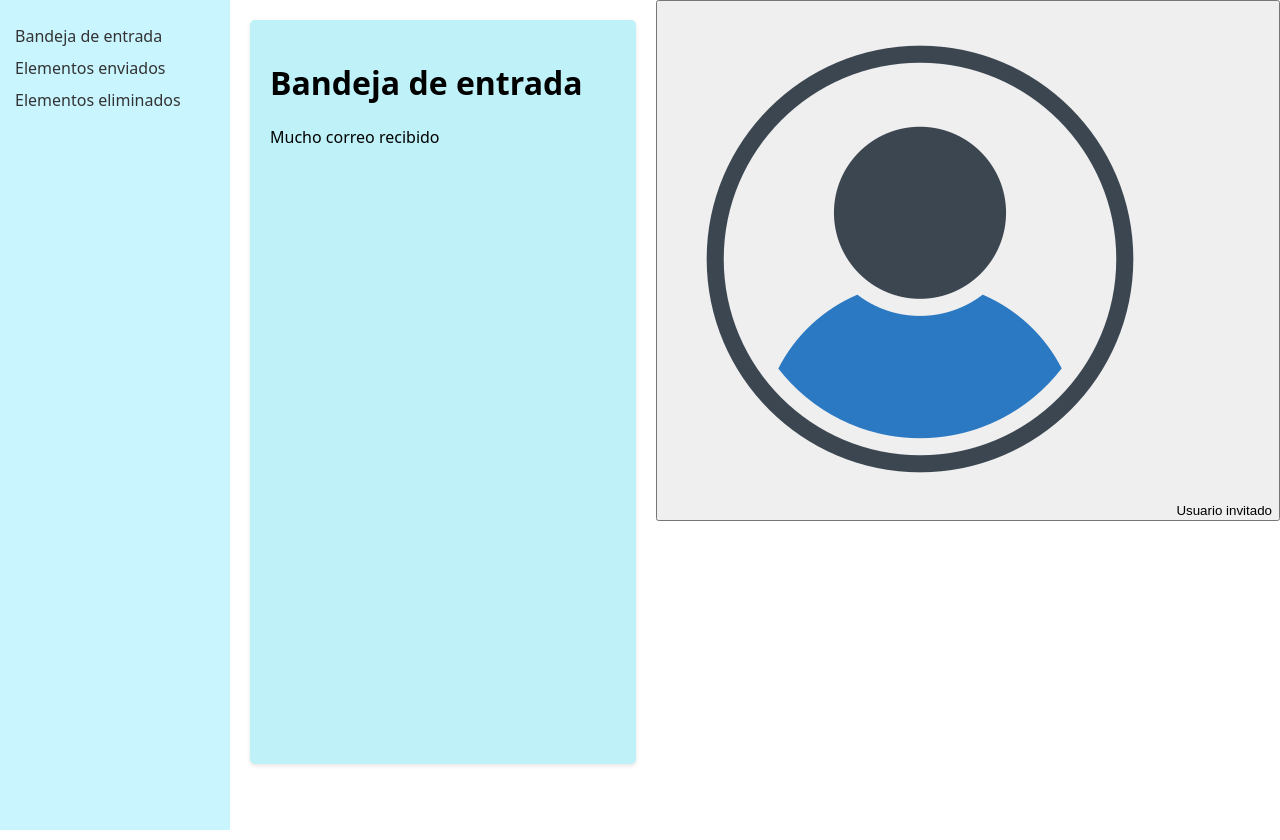
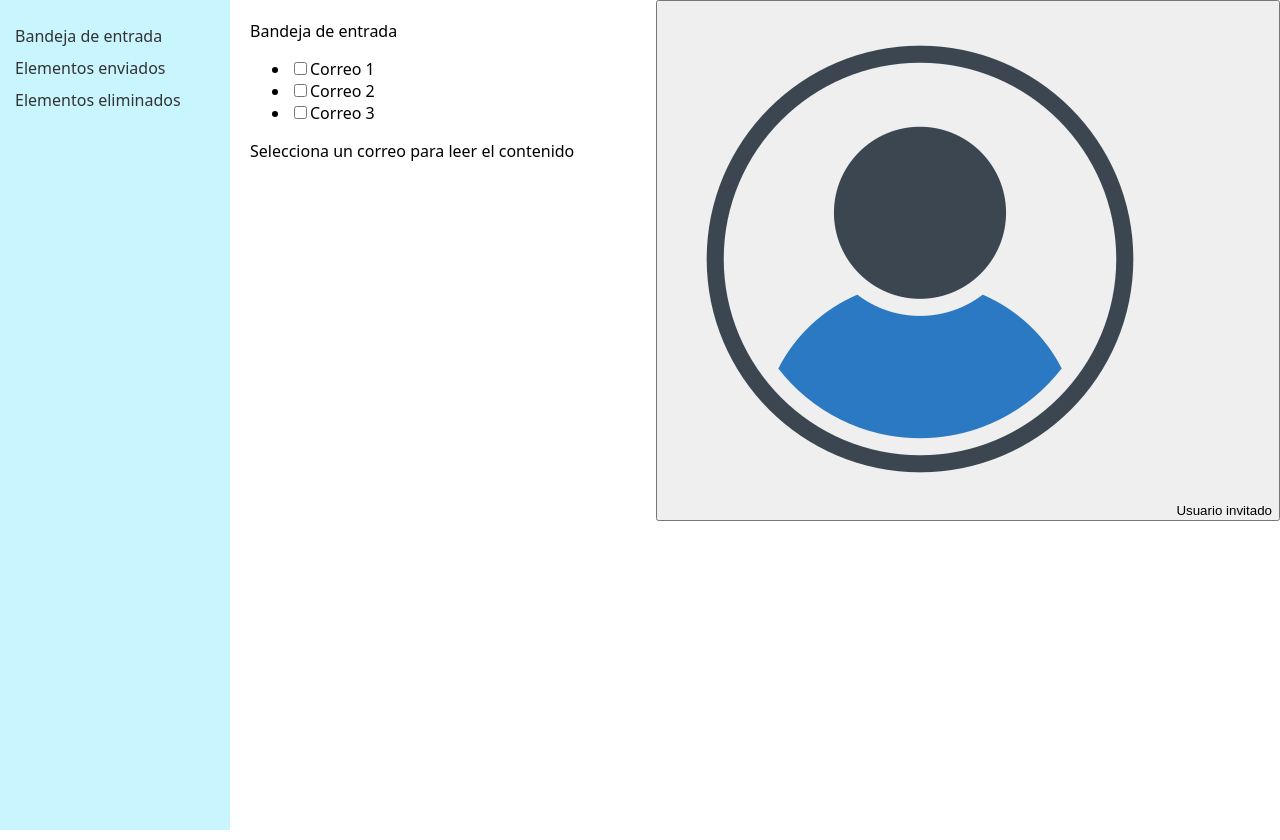
Before and after one commit to SebastianBaeza/DigitalSkillApp, a React (Vite) app in the folder react-app/: page / in a window 1280 px wide. Built offline with nearby package versions, Linux system fonts and the light colour scheme.

Commit message:
Update bandeja.jsx

```diff
--- a/react-app/src/bandeja.jsx
+++ b/react-app/src/bandeja.jsx
@@ -1,11 +1,59 @@
-import React from 'react';
-import "./correo.css";
+import React, { useState } from 'react';
+import './correo.css';
 
-const Bandeja = () => {
+const Bandeja = ({ correos, moveToTrash }) => {
+    const [selectedCorreos, setSelectedCorreos] = useState([]);
+    const [selectedCorreo, setSelectedCorreo] = useState(null);
+
+    const handleClick = (correo) => {
+        setSelectedCorreo(correo);
+    };
+
+    const handleCheckboxChange = (correo) => {
+        setSelectedCorreos(prevState => {
+            if (prevState.includes(correo)) {
+                return prevState.filter(c => c !== correo);
+            } else {
+                return [...prevState, correo];
+            }
+        });
+    };
+
+    const handleMoveToTrash = () => {
+        moveToTrash(selectedCorreos);
+        setSelectedCorreos([]);
+    };
+
     return (
-        <div className="recuadro-gris">
-            <h1>Bandeja de entrada</h1>
-            <p>Mucho correo recibido</p>
+        <div className="pagina">
+            <div className="bandeja-lista">
+                <div className="titulo">Bandeja de entrada</div>
+                <ul>
+                    {correos.map(correo => (
+                        <li key={correo.id} className={correo.id === selectedCorreo?.id ? 'selected' : ''}>
+                            <input
+                                type="checkbox"
+                                checked={selectedCorreos.includes(correo)}
+                                onChange={() => handleCheckboxChange(correo)}
+                            />
+                            <span onClick={() => handleClick(correo)}>{correo.subject}</span>
+                        </li>
+                    ))}
+                </ul>
+                {selectedCorreos.length > 0 && (
+                    <button onClick={handleMoveToTrash} className="move-trash-button">Mover a Basurero</button>
+                )}
+            </div>
+            <div className="correo-content">
+                {selectedCorreo ? (
+                    <>
+                        <h1>{selectedCorreo.subject}</h1>
+                        <p>{selectedCorreo.content}</p>
+                    </>
+                ) : (
+                    <p>Selecciona un correo para leer el contenido</p>
+                )}
+            </div>
         </div>
     );
 };
```
